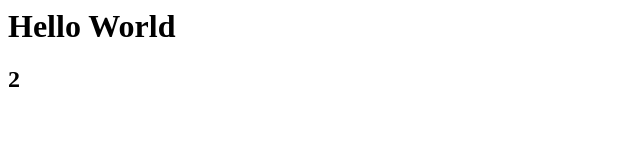
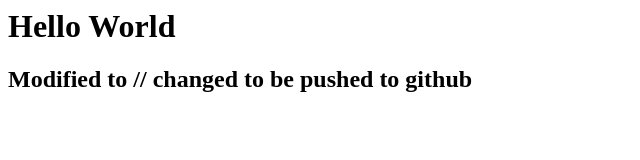
Before and after one commit to ferrid-git/git-demo, a plain HTML site: page web/index.html in a window 1280 px wide. Shown: the whole page, without its empty margins (0-640 px from the left). Drawn offline with Linux system fonts and the light colour scheme.

Commit message:
updating index.html for github

```diff
--- a/web/index.html
+++ b/web/index.html
@@ -1,3 +1,3 @@
 <h1>Hello World</h1>
 
-<h2>2</h2>
+<h2>Modified to // changed to be pushed to github</h2>
```
